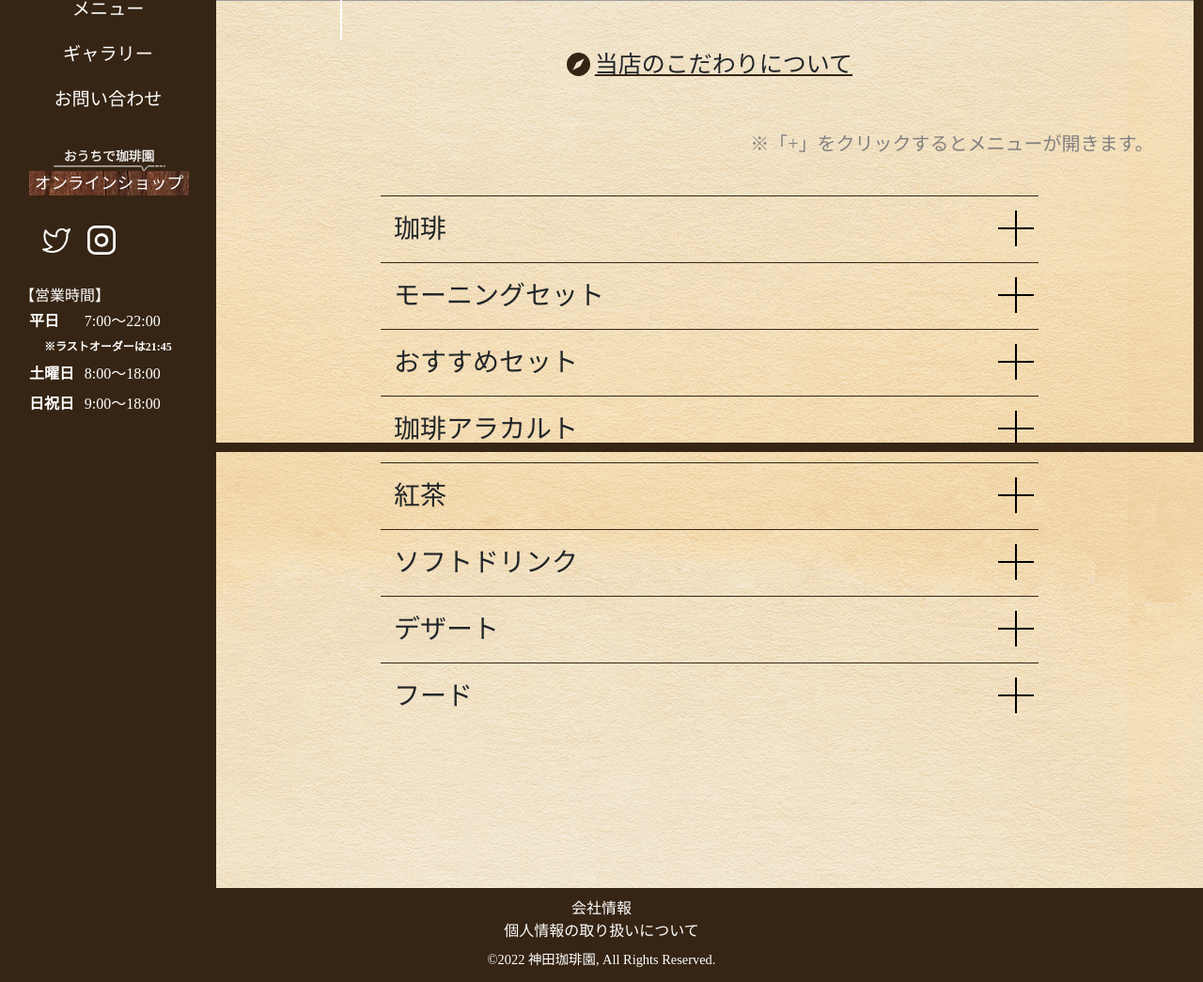
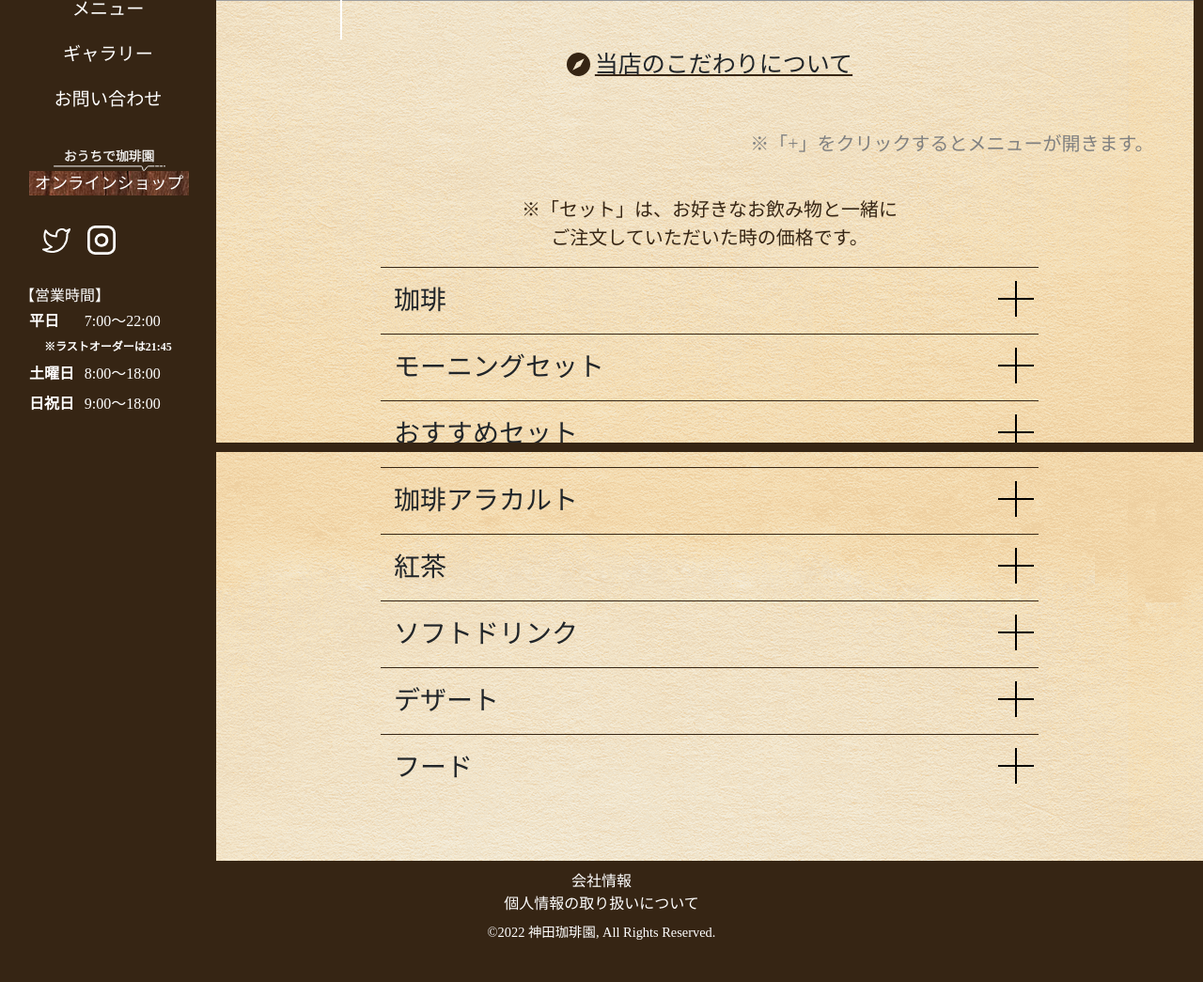
Before and after one commit to mist-solution/discava_kanda-coffee-en, a PHP site: page /menu.html in a window 1280 px wide. Shown: the part 319-1364 px from the top of the page at 94% size. After the commit the page ends 1319 px from the top, so only its background shows below. Run offline with PHP 8.4, Linux system fonts and the light colour scheme; some web fonts are replaced; grey boxes are pictures that could not be loaded.

Commit message:
UAT環境

```diff
--- a/gallery.html
+++ b/gallery.html
@@ -58,6 +58,7 @@
                 });
               </script>
             </div>
+            <p class="GG_p">※スクロールで先の予定まで見られます。</p>
           </div>
         </section>
         <section class="WhatG">
@@ -79,13 +80,13 @@
               <p>料金</p>
               <img alt="midasiG-3" src="Gallery_pic/midasiG-2.png" class="MidasiG2">
               <p>５０,０００円(消費税込)</p>
-              <p>ご来場の観覧者100名以内の方に「珈琲園ブレンド」をお飲みいただけます。</p>
+              <p>来場者への珈琲園ブレンド100名分の料金を含みます。作品販売は自由です。</p>
             </div>
             <div class="InfoExp">
               <p>特典</p>
               <img alt="midasiG-4" src="Gallery_pic/midasiG-2.png" class="MidasiG2">
               <p>「珈琲園ブレンド」１００名分</p>
-
+              <p>ご来場の観覧者100名以内の方に「珈琲園ブレンド」をお飲みいただけます。</p>
             </div>
             <div class="InfoExp__last">
               <p>ご利用を希望される方は上記スケジュールにて「空き枠」をご確認のうえ、ご希望の予約枠が空いているかどうかご確認ください。
--- a/include/footer.html
+++ b/include/footer.html
@@ -4,7 +4,7 @@
 </ul>
 <div class="SpFooter">
     <ul class="FooterMenu">
-        <a href="index.html"><li>トップページ</li></a>
+        <a href="/index.html"><li>トップページ</li></a>
         <a href="menu.html"><li>メニュー</li></a>
         <a href="https://kanda-coffee-en.shop-pro.jp/"><li>オンラインショップ</li></a>
         <a href="about.html"><li>当店のこだわり</li></a>
@@ -14,8 +14,8 @@
     <a href="https://kanda-coffee-en.shop-pro.jp/?mode=sk"><p>会社情報</p></a>
     <a href="https://kanda-coffee-en.shop-pro.jp/?mode=privacy"><p>個人情報の取り扱いについて</p></a>
     <ul class="FooterIcon">
-        <li class="FooterIcon__li"><a href="https://twitter.com/kanda_coffee_en"><img alt="twi_iconF" src="top_pic/twi_icon.svg"></li></a>
-        <li class="FooterIcon__li"><a href="https://www.instagram.com/kanda_coffee_en/"><img class="FooterIcon__li--left" alt="inst_iconF" src="top_pic/inst_icon.svg"></li></a>
+        <li class="FooterIcon__li"><a href="https://twitter.com/kanda_coffee_en"><img alt="twi_iconF" src="/top_pic/twi_icon.svg"></li></a>
+        <li class="FooterIcon__li"><a href="https://www.instagram.com/kanda_coffee_en/"><img class="FooterIcon__li--left" alt="inst_iconF" src="/top_pic/inst_icon.svg"></li></a>
     </ul>
 </div>
 <p class="Copy">©2022 神田珈琲園, All Rights Reserved.</p>
--- a/include/header.html
+++ b/include/header.html
@@ -124,13 +124,13 @@
             $(this).addClass("active");
             $(this).siblings(".Hum").css("display", "block");
             $(this).siblings(".HeadSP__fixed").css("display", "none");
-            $(this).find(".HeadSP__btn--hm").css("height", "41px").css("top", "8%");
+            $(this).find(".HeadSP__btn--hm").css("height", "41px").css("top", "20%");
         }, function () {
             // ２回目のクリック
             $(this).removeClass("active");
             $(this).siblings(".Hum").css("display", "none");
             $(this).siblings(".HeadSP__fixed").css("display", "inline-block");
-            $(this).find(".HeadSP__btn--hm").css("height", "24px").css("top", "23%");;
+            $(this).find(".HeadSP__btn--hm").css("height", "24px").css("top", "32%");;
         });
     });
 </script>
--- a/include/header2.html
+++ b/include/header2.html
@@ -106,13 +106,13 @@
         $(this).addClass("active");
         $(this).siblings(".Hum").css("display","block");
         $(this).siblings(".HeadSP__fixed").css("display","none");
-        $(this).find(".HeadSP__btn--hm").css("height","41px").css("top","8%");
+        $(this).find(".HeadSP__btn--hm").css("height","41px").css("top","20%");
         }, function () {
         // ２回目のクリック
         $(this).removeClass("active");
         $(this).siblings(".Hum").css("display","none");
         $(this).siblings(".HeadSP__fixed").css("display","inline-block");
-        $(this).find(".HeadSP__btn--hm").css("height","24px").css("top","23%");;
+        $(this).find(".HeadSP__btn--hm").css("height","24px").css("top","32%");;
         });
     });
 </script>
--- a/menu.html
+++ b/menu.html
@@ -48,10 +48,10 @@
                     </section>
                     <section class="MenuList">
                         <p class="MenuList__info">※「+」をクリックするとメニューが開きます。</p>
+                        <p class="MenuList__title--about2">※「セット」は、お好きなお飲み物と一緒に<br>ご注文していただいた時の価格です。</p>
                         <div class="MenuList__title">
-                            <p>珈琲
+                            <p>珈琲</p>
                             <div class="MenuIcon"><span class="MenuIcon__aco"></span></div>
-                            </p>
                         </div>
                         <div class="MenuList__wrap">
                             <div class="MenuList__genre">
@@ -61,36 +61,36 @@
                                     </div>
                                     <div class="MenuDiv__about">
                                         <p>珈琲園ブレンド</p>
-                                        <p>500円（税込）</p>
+                                        <p>500円</p>
                                     </div>
                                 </div>
                             </div>
                             <div class="MenuDiv">
                                 <div class="MenuDiv__about--no">
                                     <p><img alt="icon" src="menu__pic/cola.svg">アイスコーヒー</p>
-                                    <p>530円（税込）</p>
+                                    <p>530円</p>
                                 </div>
                             </div>
                             <div class="MenuDiv">
                                 <div class="MenuDiv__about--no">
                                     <p><img alt="icon" src="menu__pic/cup.svg">ブラジルサントス</p>
-                                    <p>600円（税込）</p>
+                                    <p>600円</p>
                                 </div>
                             </div>
                             <div class="MenuDiv">
                                 <div class="MenuDiv__about--no">
                                     <p><img alt="icon" src="menu__pic/cup.svg">ブルーマウンテン</p>
-                                    <p>800円（税込）</p>
+                                    <p>800円</p>
                                 </div>
                             </div>
+                            <p class="MenuList__title--about2">（価格はいずれも税込表示です。）</p>
                         </div>
                         <div class="MenuList__title">
-                            <p>モーニングセット
+                            <p>モーニングセット</p>
                             <div class="MenuIcon"><span class="MenuIcon__aco"></span></div>
-                            </p>
                         </div>
                         <div class="MenuList__wrap">
-                            <p class="MenuList__title--about">（お好きなお飲み物に＋でオーダー頂けます。）</p>
+                            <p class="MenuList__title--about">（※お好きなお飲み物と合わせてオーダー頂けます。）</p>
                             <div class="MenuList__genre">
                                 <div class="MenuDiv">
                                     <div class="MenuDiv__img">
@@ -98,7 +98,7 @@
                                     </div>
                                     <div class="MenuDiv__about">
                                         <p>ホットドッグセット</p>
-                                        <p>+250円（税込）</p>
+                                        <p>250円</p>
                                     </div>
                                 </div>
                                 <div class="MenuDiv">
@@ -107,7 +107,7 @@
                                     </div>
                                     <div class="MenuDiv__about">
                                         <p>デラックスセット</p>
-                                        <p>+280円（税込）</p>
+                                        <p>280円</p>
                                     </div>
                                 </div>
                                 <div class="MenuDiv">
@@ -116,24 +116,23 @@
                                     </div>
                                     <div class="MenuDiv__about">
                                         <p>生デラックスセット</p>
-                                        <p>+280円（税込）</p>
+                                        <p>280円</p>
                                     </div>
                                 </div>
                             </div>
                             <div class="MenuDiv">
                                 <div class="MenuDiv__about--no">
                                     <p><img alt="icon" src="menu__pic/syoku.svg">トーストセット</p>
-                                    <p>+100円（税込）</p>
+                                    <p>100円</p>
                                 </div>
                             </div>
+                            <p class="MenuList__title--about2">（価格はいずれも税込表示です。）</p>
                         </div>
                         <div class="MenuList__title">
-                            <p>おすすめセット
+                            <p>おすすめセット</p>
                             <div class="MenuIcon"><span class="MenuIcon__aco"></span></div>
-                            </p>
                         </div>
                         <div class="MenuList__wrap">
-                            <p class="MenuList__title--about">（お好きなお飲み物と+でご注文いただけます。）</p>
                             <div class="MenuList__genre">
                                 <div class="MenuDiv">
                                     <div class="MenuDiv__img">
@@ -141,7 +140,7 @@
                                     </div>
                                     <div class="MenuDiv__about">
                                         <p>ピザトースト</p>
-                                        <p>400円（税込）</p>
+                                        <p>セット/400円<br>単品/500円</p>
                                     </div>
                                 </div>
                                 <div class="MenuDiv">
@@ -150,27 +149,27 @@
                                     </div>
                                     <div class="MenuDiv__about">
                                         <p>シナモントースト</p>
-                                        <p>270円（税込）</p>
+                                        <p>セット/270円<br>単品/370円</p>
                                     </div>
                                 </div>
                             </div>
                             <div class="MenuDiv">
                                 <div class="MenuDiv__about--no">
                                     <p><img alt="icon" src="menu__pic/syoku.svg">ホットサンド</p>
-                                    <p>300円（税込）</p>
+                                    <p>セット/300円<br>単品/400円</p>
                                 </div>
                             </div>
                             <div class="MenuDiv">
                                 <div class="MenuDiv__about--no">
                                     <p><img alt="icon" src="menu__pic/syoku.svg">大人のあんぱん</p>
-                                    <p>400円（税込）</p>
+                                    <p>セット/400円<br>単品/500円</p>
                                 </div>
                             </div>
+                            <p class="MenuList__title--about2">（価格はいずれも税込表示です。）</p>
                         </div>
                         <div class="MenuList__title">
-                            <p>珈琲アラカルト
+                            <p>珈琲アラカルト</p>
                             <div class="MenuIcon"><span class="MenuIcon__aco"></span></div>
-                            </p>
                         </div>
                         <div class="MenuList__wrap">
                             <div class="MenuList__genre">
@@ -180,7 +179,7 @@
                                     </div>
                                     <div class="MenuDiv__about">
                                         <p>でかオーレ</p>
-                                        <p>570円（税込）</p>
+                                        <p>570円</p>
                                     </div>
                                 </div>
                                 <div class="MenuDiv">
@@ -189,27 +188,27 @@
                                     </div>
                                     <div class="MenuDiv__about">
                                         <p>アイスアイリッシュ</p>
-                                        <p>680円（税込）</p>
+                                        <p>680円</p>
                                     </div>
                                 </div>
                             </div>
                             <div class="MenuDiv">
                                 <div class="MenuDiv__about--no">
                                     <p><img alt="icon" src="menu__pic/cup.svg">珈琲フロート</p>
-                                    <p>730円（税込）</p>
+                                    <p>730円</p>
                                 </div>
                             </div>
                             <div class="MenuDiv">
                                 <div class="MenuDiv__about--no">
                                     <p><img alt="icon" src="menu__pic/cup.svg">ウインナーコーヒー</p>
-                                    <p class="HOTICE">550円（税込）- HOT<br>580円（税込）- ICE</p>
+                                    <p class="HOTICE">550円 - HOT<br>580円 - ICE</p>
                                 </div>
                             </div>
+                            <p class="MenuList__title--about2">（価格はいずれも税込表示です。）</p>
                         </div>
                         <div class="MenuList__title">
-                            <p>紅茶
+                            <p>紅茶</p>
                             <div class="MenuIcon"><span class="MenuIcon__aco"></span></div>
-                            </p>
                         </div>
                         <div class="MenuList__wrap">
                             <div class="MenuList__genre">
@@ -219,67 +218,66 @@
                                     </div>
                                     <div class="MenuDiv__about">
                                         <p>ホットティー</p>
-                                        <p>500円（税込）</p>
+                                        <p>500円</p>
                                     </div>
                                 </div>
                             </div>
                             <div class="MenuDiv">
                                 <div class="MenuDiv__about--no">
                                     <p><img alt="icon" src="menu__pic/cola.svg">アイスティー</p>
-                                    <p>530円（税込）</p>
+                                    <p>530円</p>
                                 </div>
                             </div>
                             <div class="MenuDiv">
                                 <div class="MenuDiv__about--no">
                                     <p><img alt="icon" src="menu__pic/cup.svg">マサラチャイ</p>
-                                    <p>530円（税込）</p>
+                                    <p>530円</p>
                                 </div>
                             </div>
                             <div class="MenuDiv">
                                 <div class="MenuDiv__about--no">
                                     <p><img alt="icon" src="menu__pic/cup.svg"><span class="Mem">ロイヤルミルクティー</span></p>
-                                    <p>530円（税込）</p>
+                                    <p>530円</p>
                                 </div>
                             </div>
+                            <p class="MenuList__title--about2">（価格はいずれも税込表示です。）</p>
                         </div>
                         <div class="MenuList__title">
-                            <p>ソフトドリンク
+                            <p>ソフトドリンク</p>
                             <div class="MenuIcon"><span class="MenuIcon__aco"></span></div>
-                            </p>
                         </div>
                         <div class="MenuList__wrap">
                             <div class="MenuDiv">
                                 <div class="MenuDiv__about--no">
                                     <p><img alt="icon" src="menu__pic/cola.svg">クリームソーダ</p>
-                                    <p>530円（税込）</p>
+                                    <p>530円</p>
                                 </div>
                             </div>
                             <div class="MenuDiv">
                                 <div class="MenuDiv__about--no">
                                     <p><img alt="icon" src="menu__pic/cup.svg">ココア</p>
-                                    <p class="HOTICE">570円（税込）- HOT<br>600円（税込）- ICE</p>
+                                    <p class="HOTICE">570円 - HOT<br>600円 - ICE</p>
                                 </div>
                             </div>
                             <div class="MenuDiv">
                                 <div class="MenuDiv__about--no">
                                     <p><img alt="icon" src="menu__pic/cola.svg">オレンジジュース</p>
-                                    <p>530円（税込）</p>
+                                    <p>530円</p>
                                 </div>
                             </div>
                             <div class="MenuDiv">
                                 <div class="MenuDiv__about--no">
                                     <p><img alt="icon" src="menu__pic/cola.svg">コーラ</p>
-                                    <p>530円（税込）</p>
+                                    <p>530円</p>
                                 </div>
                             </div>
+                            <p class="MenuList__title--about2">（価格はいずれも税込表示です。）</p>
                         </div>
                         <div class="MenuList__title">
-                            <p>デザート
+                            <p>デザート</p>
                             <div class="MenuIcon"><span class="MenuIcon__aco"></span></div>
-                            </p>
                         </div>
                         <div class="MenuList__wrap">
-                            <p class="MenuList__title--about">（+のつく商品はお好きなお飲み物とご注文いただけます。）</p>
                             <div class="MenuList__genre">
                                 <div class="MenuDiv">
                                     <div class="MenuDiv__img">
@@ -287,7 +285,7 @@
                                     </div>
                                     <div class="MenuDiv__about">
                                         <p>コーヒーゼリー</p>
-                                        <p>530円（税込）</p>
+                                        <p>530円</p>
                                     </div>
                                 </div>
                                 <div class="MenuDiv">
@@ -296,27 +294,27 @@
                                     </div>
                                     <div class="MenuDiv__about">
                                         <p>かき氷(いちご)</p>
-                                        <p>500円（税込）</p>
+                                        <p>500円</p>
                                     </div>
                                 </div>
                             </div>
                             <div class="MenuDiv">
                                 <div class="MenuDiv__about--no">
                                     <p><img alt="icon" src="menu__pic/cakes.svg">アイスクリーム</p>
-                                    <p>500円（税込）</p>
+                                    <p>500円</p>
                                 </div>
                             </div>
                             <div class="MenuDiv">
                                 <div class="MenuDiv__about--no">
                                     <p><img alt="icon" src="menu__pic/cakes.svg">ケーキ(チョコ)</p>
-                                    <p>+350円（税込）<br>単品/450円</p>
+                                    <p>セット/350円<br>単品/450円</p>
                                 </div>
                             </div>
+                            <p class="MenuList__title--about2">（価格はいずれも税込表示です。）</p>
                         </div>
                         <div class="MenuList__title">
-                            <p>フード
+                            <p>フード</p>
                             <div class="MenuIcon"><span class="MenuIcon__aco"></span></div>
-                            </p>
                         </div>
                         <div class="MenuList__wrap">
                             <div class="MenuList__genre">
@@ -326,16 +324,17 @@
                                     </div>
                                     <div class="MenuDiv__about">
                                         <p>ミックスサンド</p>
-                                        <p>650円（税込）</p>
+                                        <p>650円</p>
                                     </div>
                                 </div>
                             </div>
                             <div class="MenuDiv">
                                 <div class="MenuDiv__about--no">
                                     <p><img alt="icon" src="menu__pic/syoku.svg">野菜トースト</p>
-                                    <p>500円（税込）</p>
+                                    <p>500円</p>
                                 </div>
                             </div>
+                            <p class="MenuList__title--about2">（価格はいずれも税込表示です。）</p>
                         </div>
                     </section>
                 </section>
--- a/stylesheet/style.css
+++ b/stylesheet/style.css
@@ -2021,11 +2043,11 @@ textarea{
 }
 .MenuList{
   width:90%;
-  margin:5% auto 10% auto;
-  overflow:auto;
+  margin:5% auto 0% auto;
+  overflow:hidden;
 }
 .MenuList__info{
-  font-size:clamp(16px,100vw/30,20px);
+  font-size:clamp(14px,100vw/30,20px);
   color:#808080;
   text-align: right;
   margin-bottom:2em;
@@ -2104,7 +2130,7 @@ textarea{
   .MenuIcon {
     position: absolute;
     right: 5px;
-    top: 0px;
+    top: 33px;
     transform: translatey(-50%);
     width: 38px;
     height: 38px;
@@ -2210,12 +2240,15 @@ textarea{
   color:#362514;
   text-align: center;
   width: 100%;
-  margin-top:2%;
-}
-.MenuDiv__about--no{
-  font-size:clamp(18px,100vw/32,20px);
-  padding-top:5%;
-}
+}
+.MenuList__title--about2{
+  font-size:clamp(14px,100vw/35,20px);
+  color:#362514;
+  text-align: center;
+  width: 100%;
+  margin-top:3%;
+}
+
 .MenuDiv__about--no p:first-child{
   font-weight:700;
   margin:0;
@@ -2244,9 +2277,10 @@ textarea{
   max-width:700px;
 }
 .MenuList__title p{
-  margin-bottom:.5em;
   margin-left:.5em;
   margin-top:.5em;
+  padding-bottom:.5em;
+  margin-bottom:0;
 }
 
 .MenuIcon__aco {
@@ -2263,7 +2297,7 @@ textarea{
   transition: all 0.4s;
   background: #000;
   left: 50%;
-  top: 140%;
+  top: 50%;
   width: 100%;
   height: 2px;
   transform: translate(-50%, -50%);
```
Also changed, not shown: other parts of include/header.html (+15 -15 lines), other parts of stylesheet/style.css (+51 -12 lines).
